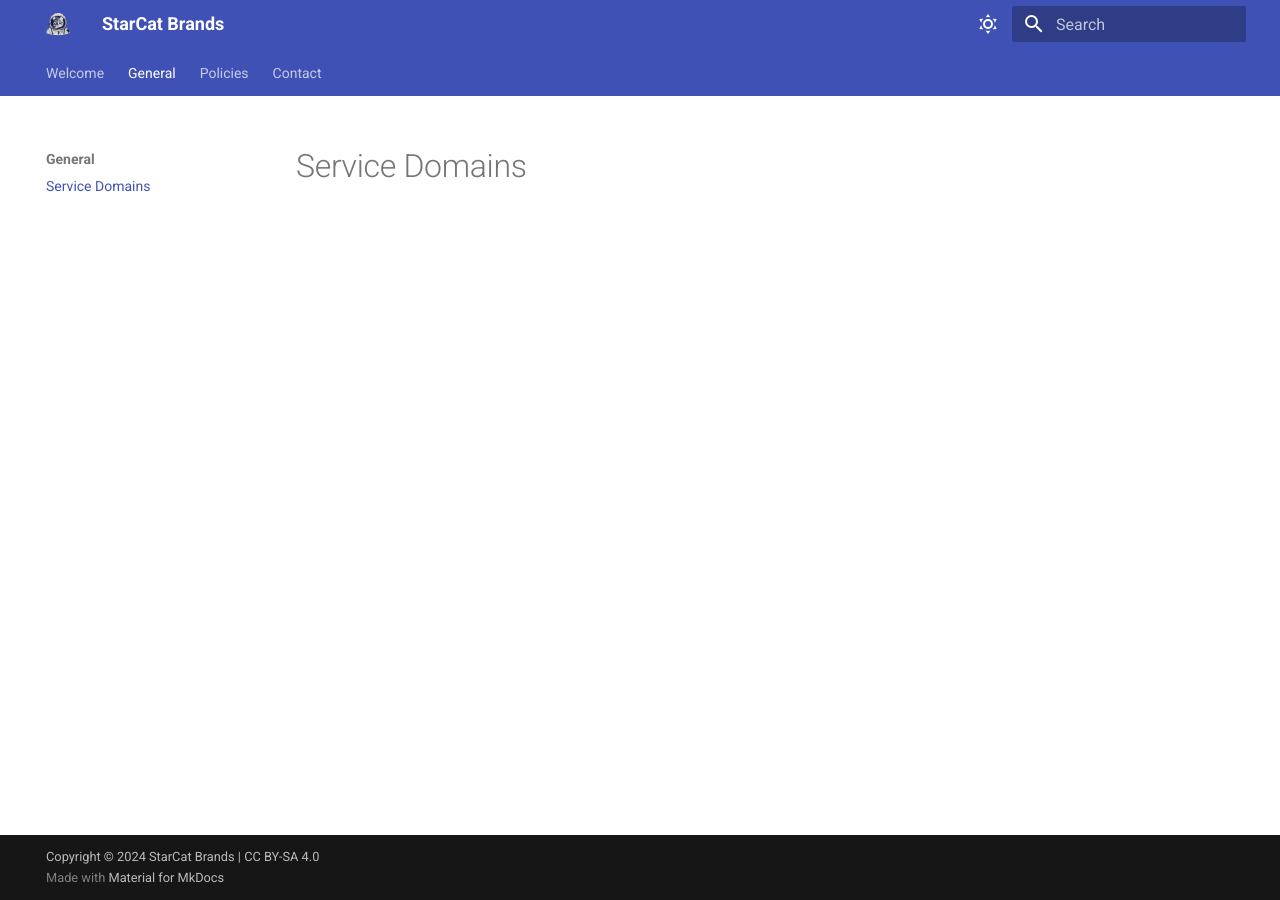
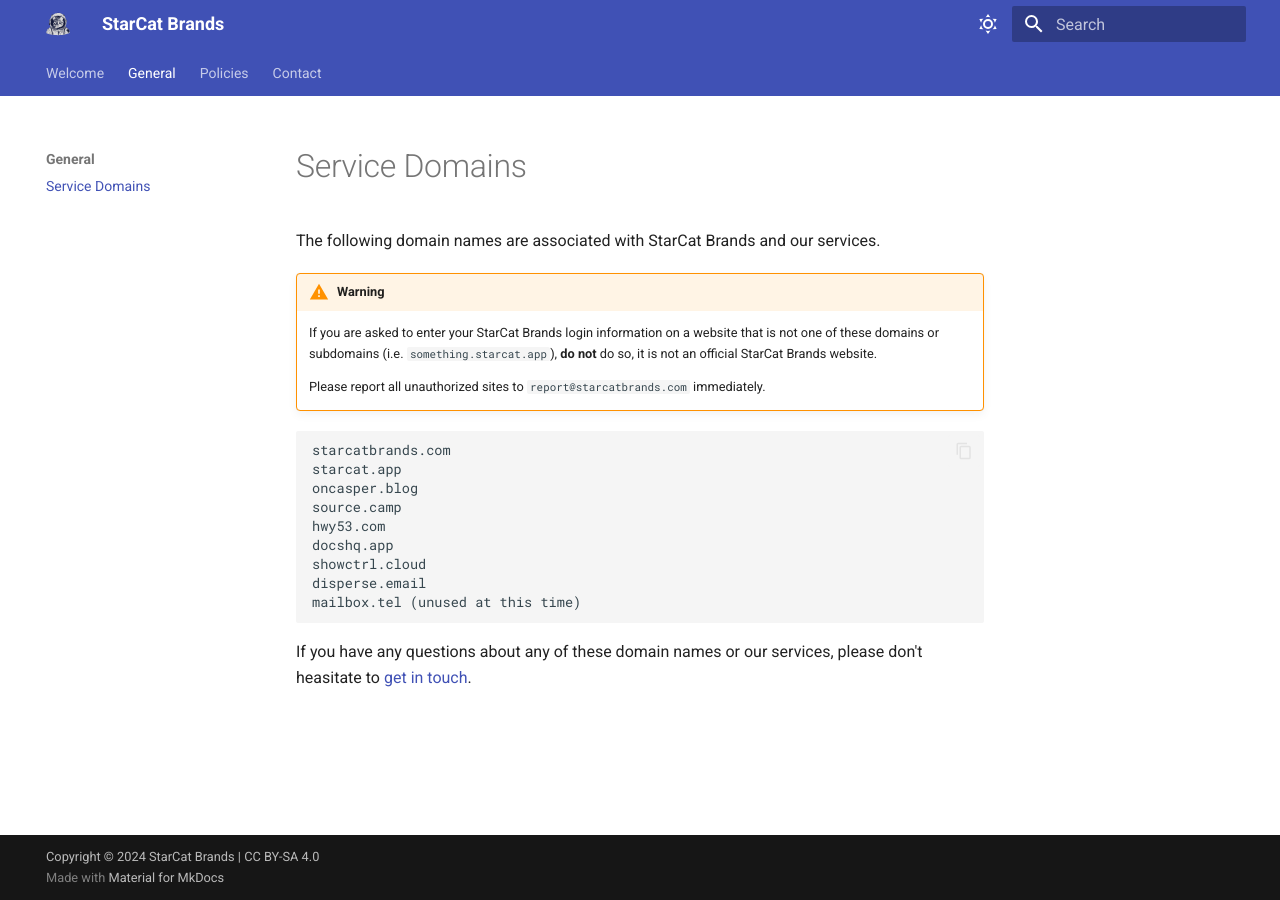
Before and after one commit to starcatbrands/about.starcatbrands.com, an MkDocs documentation site: the page built from docs/general/service_domains.md, in a window 1280 px wide. Built offline with MkDocs 1.6.1 and Material for MkDocs 9.7.7, drawn with Linux system fonts in a browser that asks for light colours; comment, search, counter and statistics services are not loaded.

Commit message:
Update service_domains.md

````diff
--- a/docs/general/service_domains.md
+++ b/docs/general/service_domains.md
@@ -1 +1,21 @@
 # Service Domains
+The following domain names are associated with StarCat Brands and our services.
+
+!!! warning
+    If you are asked to enter your StarCat Brands login information on a website that is not one of these domains or subdomains (i.e. `something.starcat.app`), **do not** do so, it is not an official StarCat Brands website.
+
+    Please report all unauthorized sites to `report@starcatbrands.com` immediately.
+
+```
+starcatbrands.com
+starcat.app
+oncasper.blog
+source.camp
+hwy53.com
+docshq.app
+showctrl.cloud
+disperse.email
+mailbox.tel (unused at this time)
+```
+
+If you have any questions about any of these domain names or our services, please don't heasitate to [get in touch](../contact/index.md).
````
